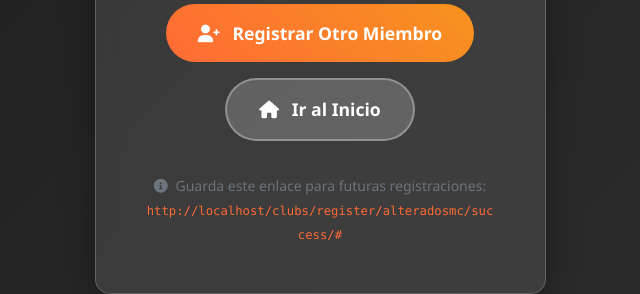
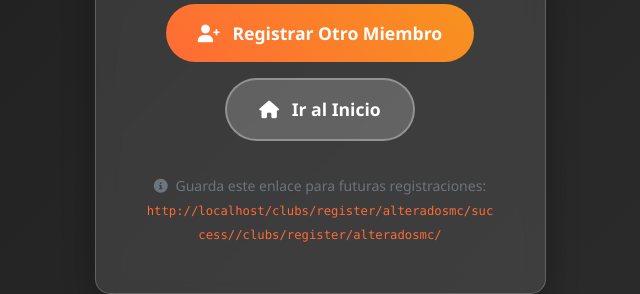
Before and after one commit to pedro412/motomundo, a Django app: page /clubs/register/alteradosmc/success/ in a window 1280 px wide. Shown: the part 642-936 px from the top of the page, without its empty margins (320-960 px from the left). Run offline with Django 4.2, Linux system fonts and the light colour scheme.

Commit message:
Fix URL namespaces in member registration success template

```diff
--- a/clubs/templates/clubs/member_registration_success.html
+++ b/clubs/templates/clubs/member_registration_success.html
@@ -126,12 +126,12 @@
                     </div>
 
                     <div class="mt-4">
-                        <a href="{% url 'member_registration' %}" class="btn-register-another">
+                        <a href="{% url 'clubs:member_registration' %}" class="btn-register-another">
                             <i class="fas fa-user-plus me-2"></i>
                             Registrar Otro Miembro
                         </a>
                         <br>
-                        <a href="{% url 'club_list' %}" class="btn-home">
+                        <a href="{% url 'clubs:club_list' %}" class="btn-home">
                             <i class="fas fa-home me-2"></i>
                             Ir al Inicio
                         </a>
@@ -142,7 +142,7 @@
                             <i class="fas fa-info-circle me-1"></i>
                             Guarda este enlace para futuras registraciones:
                             <br>
-                            <code style="color: #ff6b35;">{{ request.build_absolute_uri }}{% url 'member_registration' %}</code>
+                            <code style="color: #ff6b35;">{{ request.build_absolute_uri }}{% url 'clubs:member_registration' %}</code>
                         </small>
                     </div>
                 </div>
```
